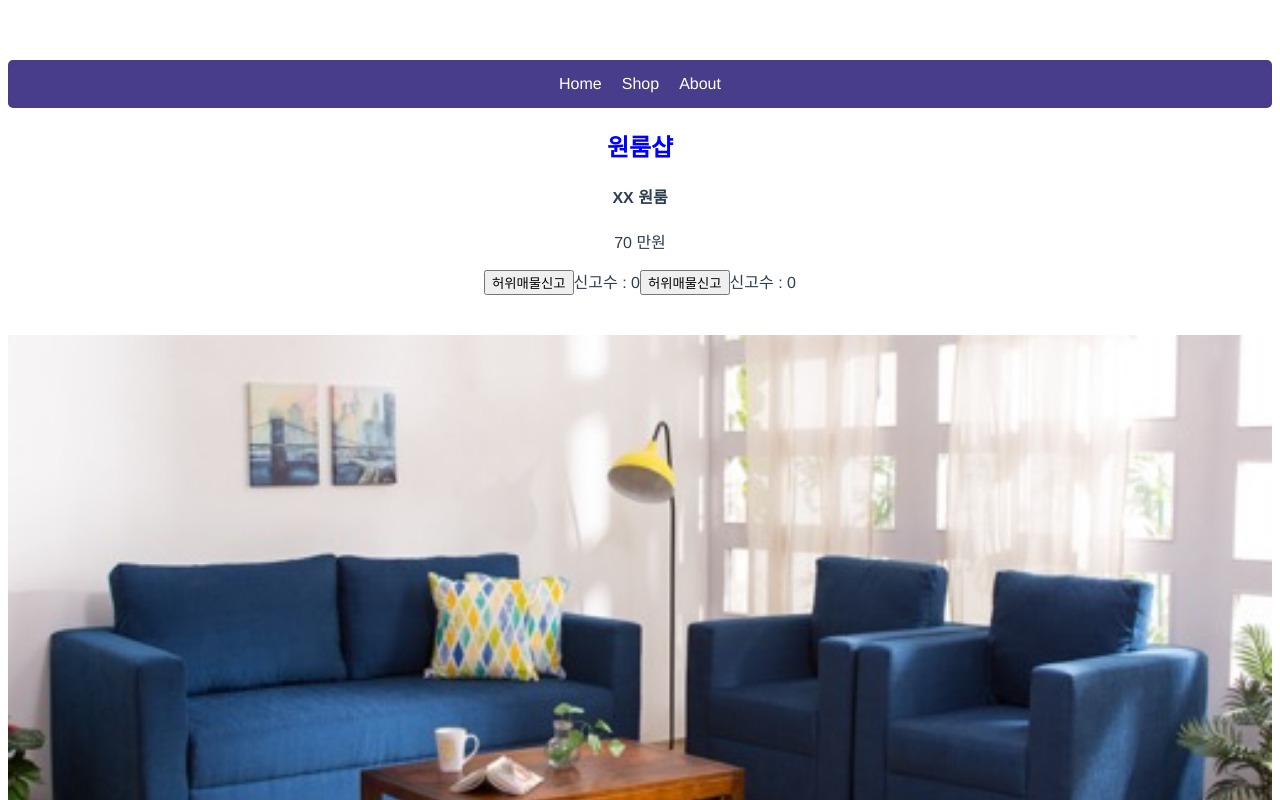
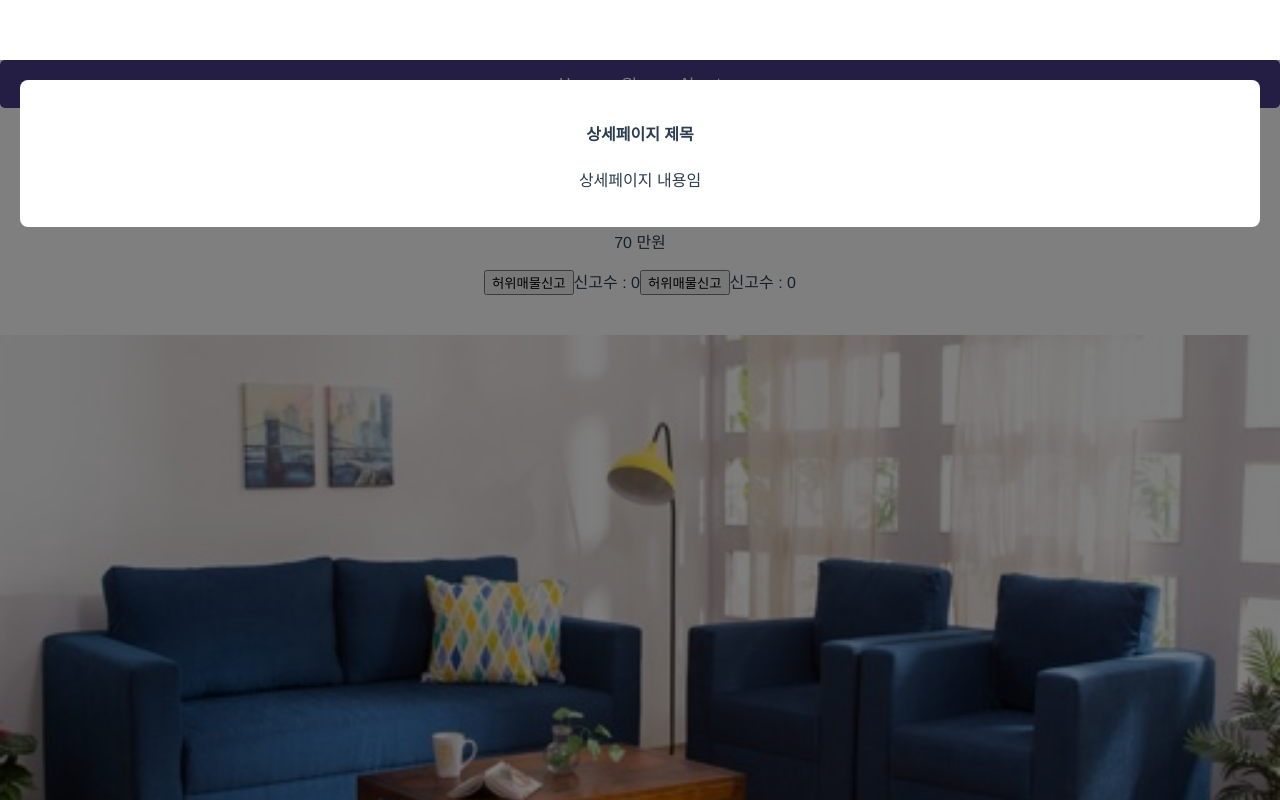
Before and after one commit to Shin-sangwon/vuedongsan, a Vue app: page / in a window 1280 px wide. Shown: the top 800 px of the page. Built offline with nearby package versions, Linux system fonts and the light colour scheme.

Commit message:
임시 모달창 만들기

```diff
--- a/src/App.vue
+++ b/src/App.vue
@@ -1,4 +1,11 @@
 <template>
+  <div class="black-bg">
+    <div class="white-bg">
+      <h4>상세페이지 제목</h4>
+      <p>상세페이지 내용임</p>
+    </div>
+  </div>
+
   <div class="menu">
     <!--반복문은 태그 v-for="작명 in 몇회" :key="작명" (key 안쓰면 에러남)!-->
     <!-- '몇회' 부분에 자료(array / object)를 집어 넣어서 반복문으로 사용할 수도 있음-->
@@ -73,6 +80,29 @@ export default {
 </script>
 
 <style>
+body {
+  margin: 0;
+}
+
+div {
+  box-sizing: border-box;
+}
+
+.black-bg {
+  width: 100%;
+  height: 100%;
+  background: rgba(0, 0, 0, 0.5);
+  position: fixed;
+  padding: 20px;
+}
+
+.white-bg {
+  width: 100%;
+  background: white;
+  border-radius: 8px;
+  padding: 20px;
+}
+
 #app {
   font-family: Avenir, Helvetica, Arial, sans-serif;
   -webkit-font-smoothing: antialiased;
```
